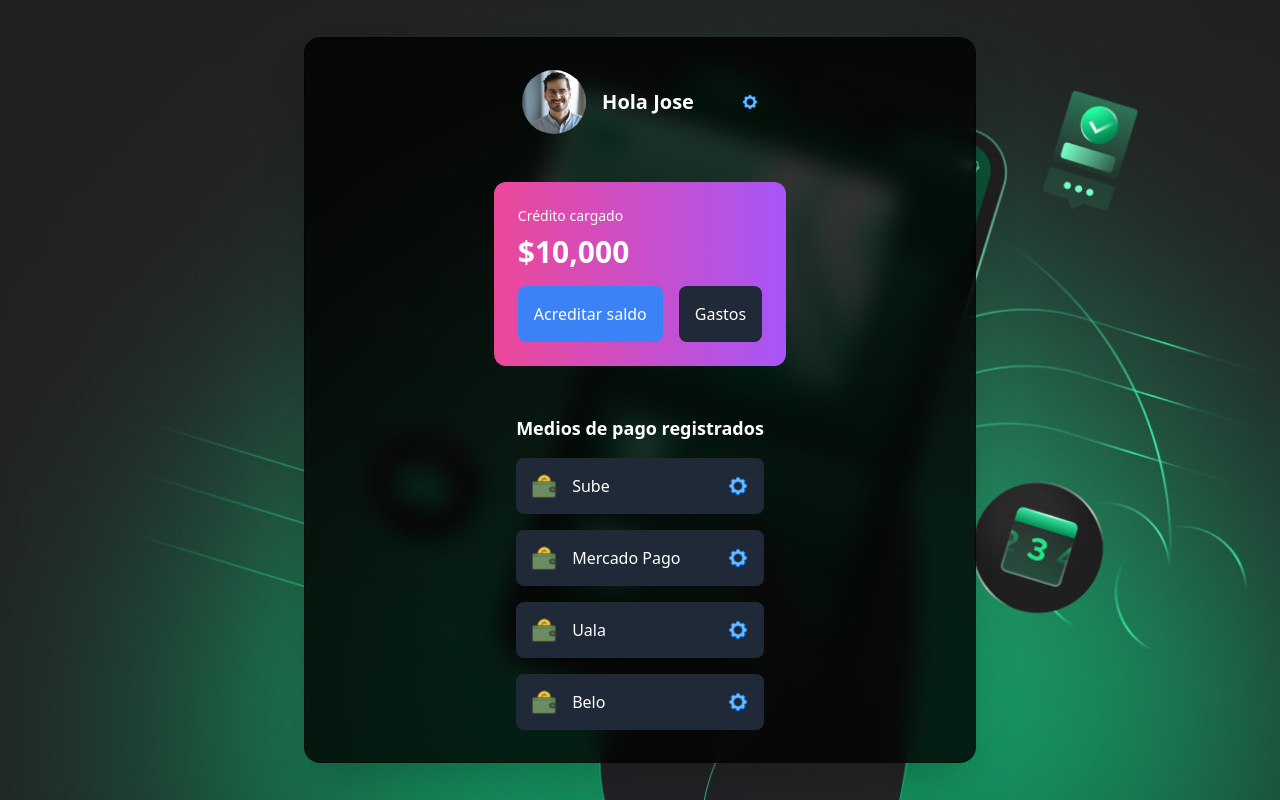
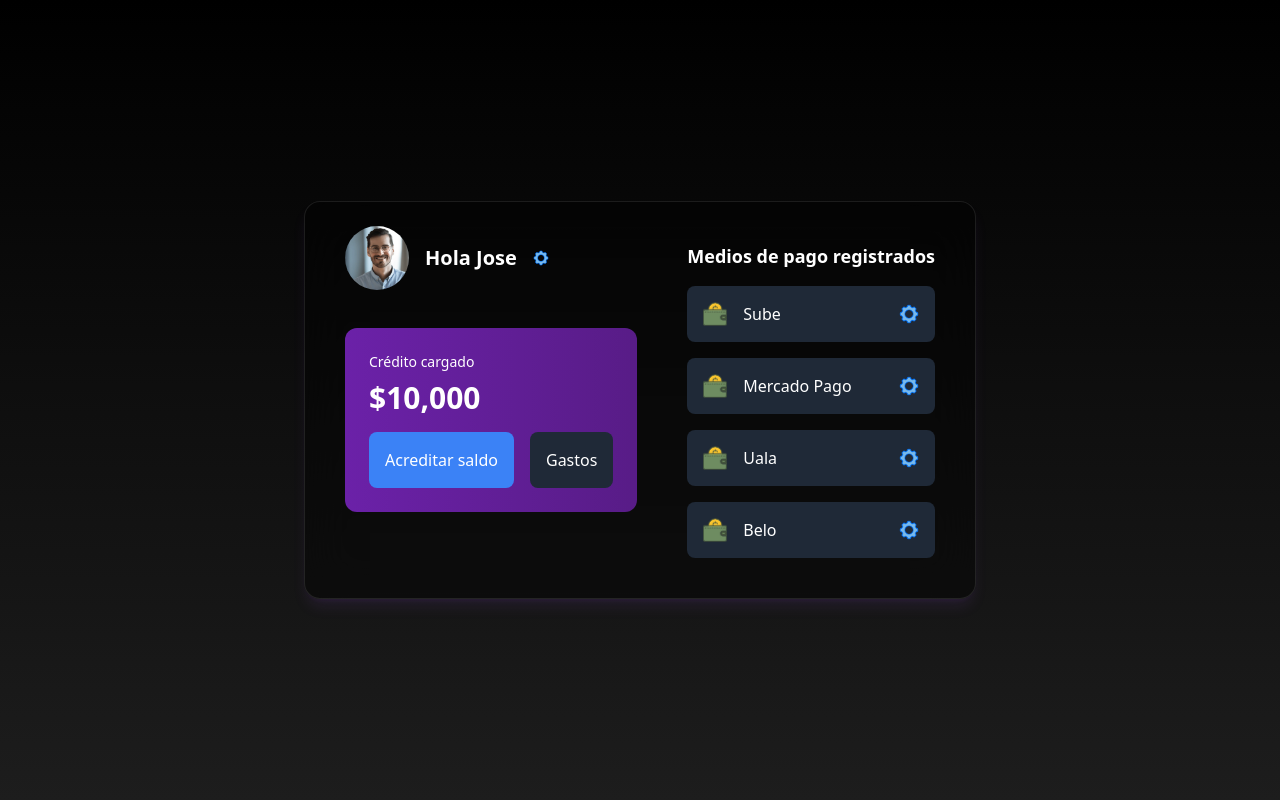
Before and after one commit to dantegissara/IS3-TP-GRUPO2, a plain HTML site: page frontend/index.html in a window 1280 px wide. Drawn offline with nearby package versions, Linux system fonts and the light colour scheme.

Commit message:
Modify card layout and colors

```diff
--- a/frontend/index.html
+++ b/frontend/index.html
@@ -14,16 +14,16 @@
 
 
 </head>
-<body class="bg-black text-white min-h-screen flex flex-col items-center justify-center p-6" style="background-image: url('imagenes/fondo.jpg'); background-size: cover; background-position: center;">
-<div class="backdrop-blur-md bg-black/80 border border-black/30 rounded-2xl p-8 w-full max-w-2xl shadow-2xl flex flex-col items-center gap-6">
+<body class="bg-black text-white min-h-screen flex flex-col items-center justify-center p-6" style="background: linear-gradient(to bottom, #000000, #1d1d1d);">
+<div class="backdrop-blur-xl bg-black/40 shadow-lg shadow-purple-500/10  border border-zinc-100/10 rounded-2xl p-10 w-full max-w-2xl flex flex-row justify-between items-center gap-6">
 
   <!-- Header -->
-  <header class="flex items-center justify-between mb-6">
+  <header class="flex items-center justify-between mb-6 absolute top-6">
     <div class="flex items-center gap-4">
       <img src="imagenes/perfil.webp" alt="Foto de perfil" class="rounded-full w-16 h-16 object-cover">
       <h1 class="text-xl font-semibold">Hola Jose </h1>
 
-      <a href="Configurar-perfil.html" class="ml-8">
+      <a href="Configurar-perfil.html" >
   <img src="icons/config.png" alt="Configuración" class="rounded-full w-4 h-4 object-cover">
 </a>
     </div>
@@ -31,7 +31,7 @@
   </header>
 
   <!-- Credito cargado -->
-  <section class="bg-gradient-to-r from-pink-500 to-purple-500 rounded-xl p-6 mb-6">
+  <section class="bg-gradient-to-r from-purple-800 to-purple-900 rounded-xl p-6 mb-6 mt-16 ">
     <p class="text-sm">Crédito cargado</p>
     <p id="credito-actual" class="text-3xl font-bold mt-2">$0</p>
     <div class="flex gap-4 mt-4">
```
